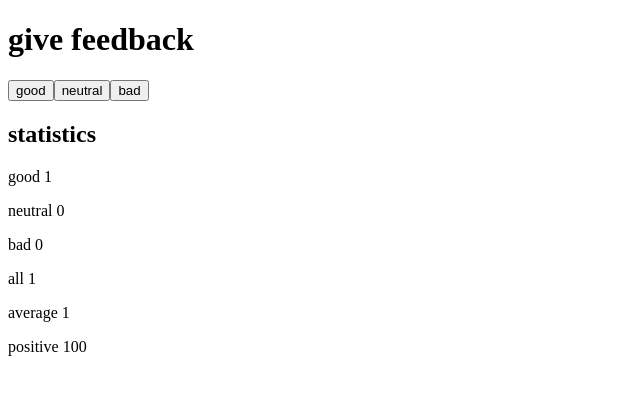
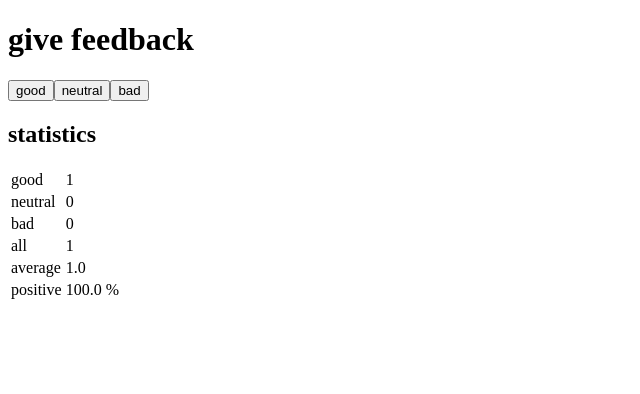
Before and after one commit to EvanaSabatella1989/fullstackopen-parte1, a React (Vite) app in the folder part1/: page / in a window 1280 px wide. Both pictures are taken after a click on the button "good". Shown: the top 394 px of the page, without its empty margins (0-640 px from the left). Built offline with nearby package versions, Linux system fonts and the light colour scheme.

Commit message:
Ejercicios parte 1d ejercicio 1.11

```diff
--- a/part1/src/App.jsx
+++ b/part1/src/AppDUnicafe.jsx
@@ -12,14 +12,16 @@ const Statistics = ({ good, neutral, bad }) => {
       {total === 0 ? (
         <p>No feedback given</p>
       ) : (
-        <>
-          <StatisticLine text="good" value={good}/>
-          <StatisticLine text="neutral" value={neutral}/>
-          <StatisticLine text="bad" value={bad}/>
-          <StatisticLine text="all" value={total}/>
-          <StatisticLine text="average" value={average}/>
-          <StatisticLine text="positive" value={positivePercentage}/>
-        </>
+        <table>
+          <tbody>
+            <StatisticLine text="good" value={good}/>
+            <StatisticLine text="neutral" value={neutral}/>
+            <StatisticLine text="bad" value={bad}/>
+            <StatisticLine text="all" value={total}/>
+            <StatisticLine text="average" value={average.toFixed(1)}/>
+            <StatisticLine text="positive" value={`${positivePercentage.toFixed(1)} %`}/>
+          </tbody>
+        </table>
       )}
     </>
     )
@@ -34,9 +36,10 @@ const Button = (props) => (
 // Componente StatisticLine para mostrar una única estadística
 const StatisticLine = ({ text, value }) => {
   return (
-    <p>
-      {text} {value}
-    </p>
+    <tr>
+      <td>{text}</td>
+      <td>{value}</td>
+    </tr>
   );
 };
 
--- a/part1/src/main.jsx
+++ b/part1/src/main.jsx
@@ -1,5 +1,5 @@
 import ReactDOM from 'react-dom/client'
 
-import App from './App'
+import App from './AppDUnicafe'
 
 ReactDOM.createRoot(document.getElementById('root')).render(<App />)
```
Also changed, not shown: part1/src/AppB.jsx (added, +51 -0 lines).
